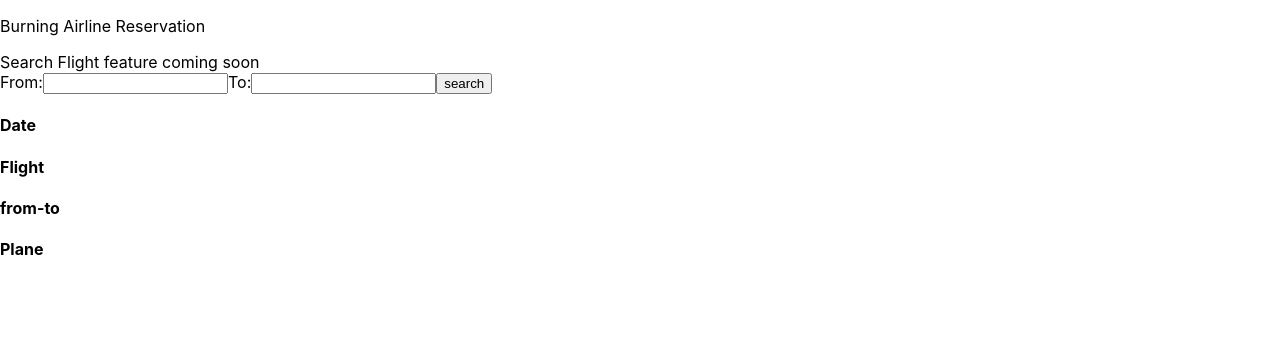
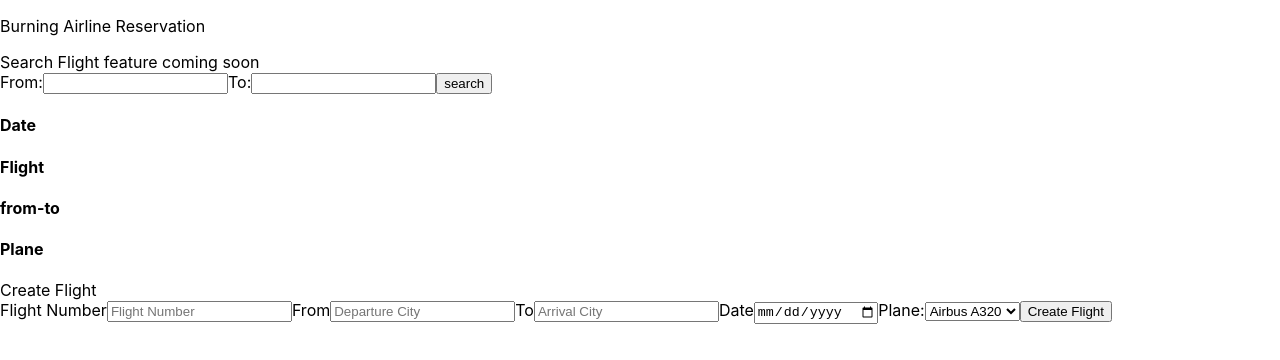
Before and after one commit to audreypatricia/burning-airlines-client, a React (Create React App) app: page / in a window 1280 px wide. Shown: the top 360 px of the page. Built offline with nearby package versions, Linux system fonts and the light colour scheme.

Commit message:
createFlight first try

```diff
--- a/src/componets/App.js
+++ b/src/componets/App.js
@@ -1,10 +1,12 @@
-import SearchFlight from './SearchFlight';
+import SearchFlight from "./SearchFlight";
+import CreateFlight from "./CreateFlight";
 
 function App() {
   return (
     <div className="App">
       <p> Burning Airline Reservation</p>
       <SearchFlight />
+      <CreateFlight />
     </div>
   );
 }
--- /dev/null
+++ b/src/componets/CreateFlight.js
@@ -0,0 +1,54 @@
+import React, { Component } from "react";
+
+export class CreateFlight extends Component {
+  //TODO: bring in the planes data from the server and loop through them as values for
+  render() {
+    return (
+      <div>
+        Create Flight
+        <form onSubmit={this._handleSubmit}>
+          <label>
+            Flight Number
+            <input
+              type="number"
+              name="flightnumber"
+              placeholder="Flight Number"
+            />
+          </label>
+
+          <label>
+            From
+            <input type="text" name="departure" placeholder="Departure City" />
+          </label>
+
+          <label>
+            To
+            <input type="text" name="arrival" placeholder="Arrival City" />
+          </label>
+
+          <label>
+            Date
+            <input type="date" name="date" />
+          </label>
+
+          <label>
+            Plane:
+            <select>
+              <option value="" selected>
+                -
+              </option>
+              <option value="A380">Airbus A380</option>
+              <option selected value="A320">
+                Airbus A320
+              </option>
+            </select>
+          </label>
+
+          <button>Create Flight</button>
+        </form>
+      </div>
+    );
+  }
+}
+
+export default CreateFlight;
```
